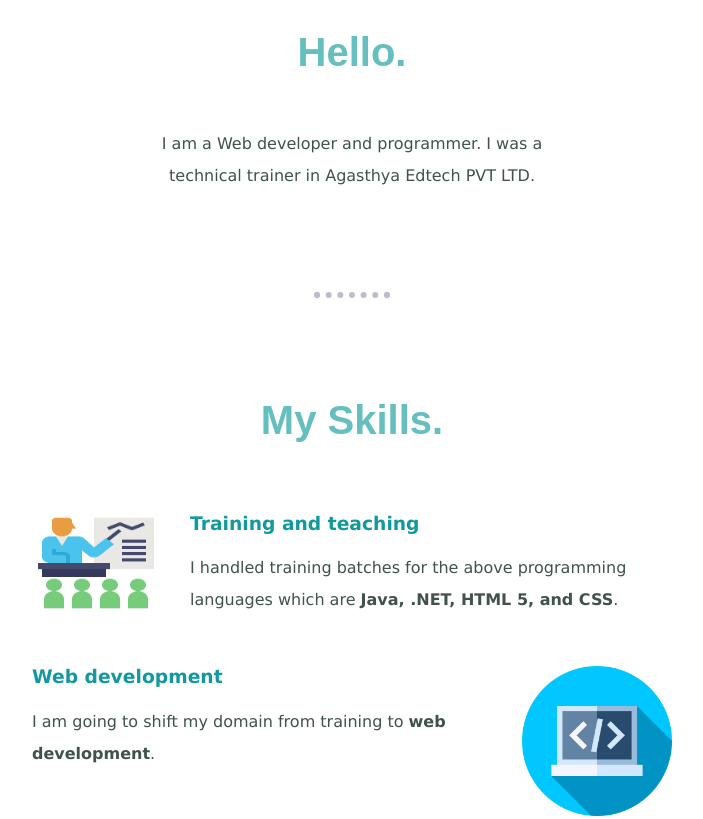
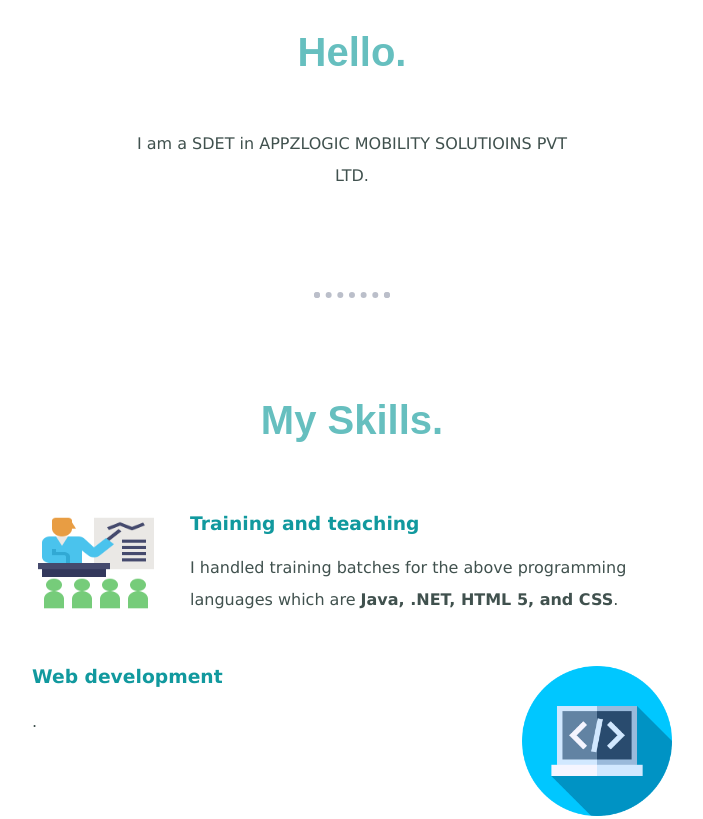
Before and after one commit to shaik-sajid/CPF, a plain HTML site: page index.html in a window 1280 px wide. Shown: the part 1180-1999 px from the top of the page, without its empty margins (288-991 px from the left). Drawn offline with nearby package versions, Linux system fonts and the light colour scheme.

Commit message:
Update index.html

```diff
--- a/index.html
+++ b/index.html
@@ -13,7 +13,7 @@
   <div class="top-container">
     <img class="top-cloud" src="Images/cloud.png" alt="">
     <h1>I'm Sajid</h1>
-    <h2 class="sh">Web developer and programmer</h2>
+    <h2 class="sh">SOFTWARE DEVELOPMENT ENGINEER IN TEST SDET</h2>
     <img class="bottom-cloud" src="Images/cloud.png" alt="">
     <img src="Images/mountain.png" alt="">
   </div>
@@ -21,7 +21,7 @@
     <div class="profile">
       <img class="Myimage" src="Images\IMG_20200913_202049.jpg" alt="My-Image" height="250px" width="200px">
       <h2>Hello.</h2>
-      <p class="intro">I am a Web developer and programmer. I was a technical trainer in Agasthya Edtech PVT LTD.</p>
+      <p class="intro">I am a SDET in APPZLOGIC MOBILITY SOLUTIOINS PVT LTD.</p>
     </div>
     <hr>
     <div class="skills">
@@ -34,7 +34,7 @@
       <div class="skill-row">
         <img class="skill-web" src="Images/web.png" height="150px" width="150px">
         <h3>Web development</h3>
-        <p>I am going to shift my domain from training to <b>web development</b>.</p>
+        <p></b>.</p>
       </div>
     </div>
     <br><br>
```
